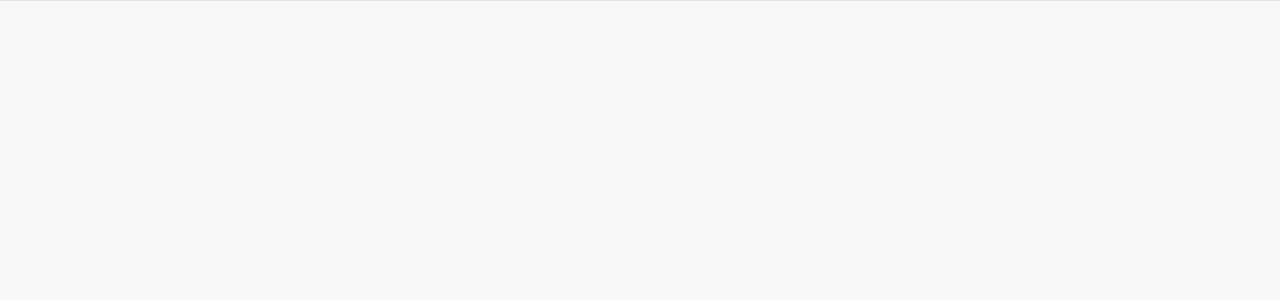
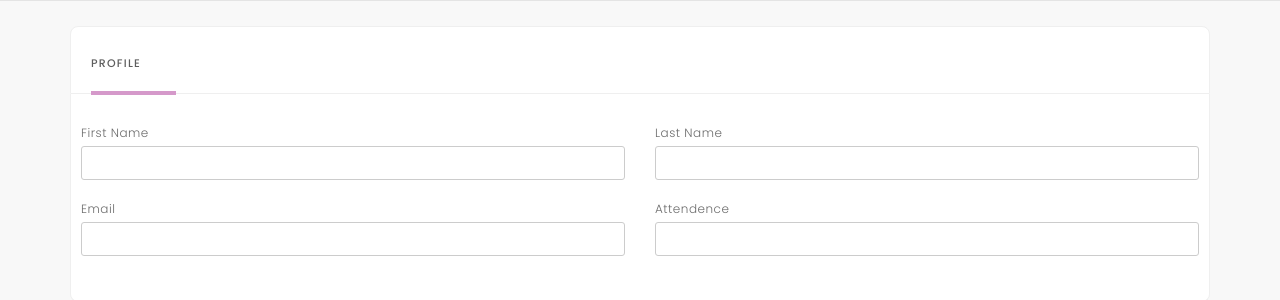
Before and after one commit to NidhishaPahade/sit725-2022-t1-ProjectEMS, a React (Create React App) app in the folder frontend/: page /profile in a window 1280 px wide. Shown: the top 300 px of the page. Built offline with nearby package versions, Linux system fonts and the light colour scheme; no server answers; what react-widgets-moment, redux-immutable-state-invariant would draw is missing.

Commit message:
creating profile page

```diff
--- a/frontend/src/components/profile/Profile.js
+++ b/frontend/src/components/profile/Profile.js
@@ -16,7 +16,58 @@ class Profile extends Component {
   render() {
     return (
       <div className="container">
+             <div className="portlet portlet-boxed">
+                <div className="portlet-header">
+                  <h4 className="portlet-title">Profile</h4>
+                </div>
+                <div className="portlet-body">
+                  <div className="row">
+                    <div className="col">
+                      <form>
+                        <div className="row">
+                          <div className="form-group col-md-6">
+                            <label htmlFor="exampleInputEmail1">First Name</label>
+                            <input
+                              type="text"
+                              className="form-control"
+                              id="firstName"
+                              name="firstName"
+                            />
+                          </div>
+                          <div className="form-group col-md-6">
+                            <label htmlFor="exampleInputPassword1">Last Name</label>
+                            <input
+                              type="text"
+                              className="form-control"
+                              id="lastName"
+                              name="lastName"
+                            />
+                          </div>
+                          <div className="form-group col-md-6">
+                            <label htmlFor="exampleInputEmail1">Email</label>
+                            <input
+                              type="text"
+                              className="form-control"
+                              id="email"
+                              name="email"
+                            />
+                          </div>
+                          <div className="form-group col-md-6">
+                            <label htmlFor="exampleInputEmail1">Attendence</label>
+                            <input
+                              type="text"
+                              className="form-control"
+                              id="attendance"
+                              name="attendance"
+                            />
+                          </div>
+                        </div>
+                      </form>
+                    </div>
 
+                  </div>
+                </div>
+              </div>
       </div>
     );
   }
```
